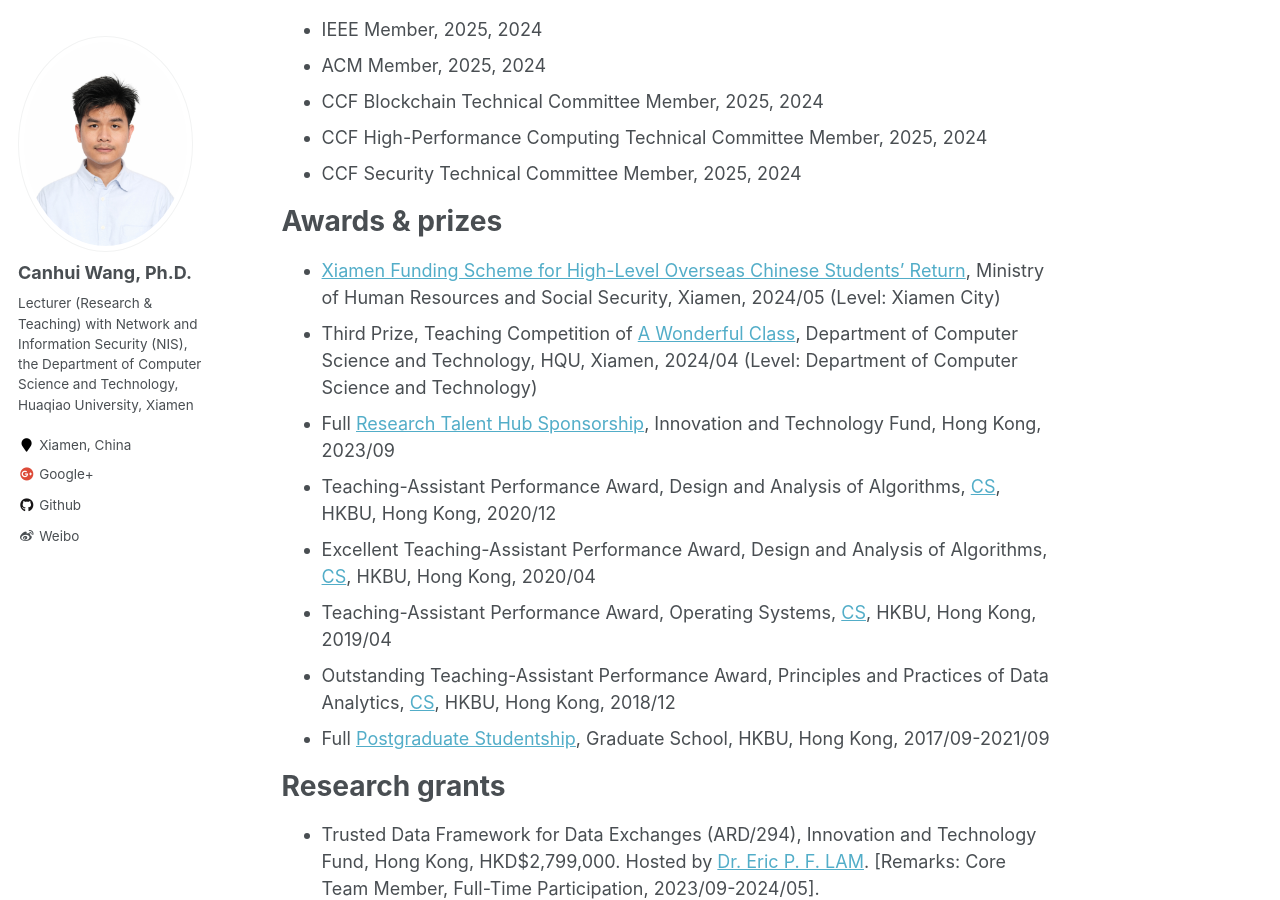
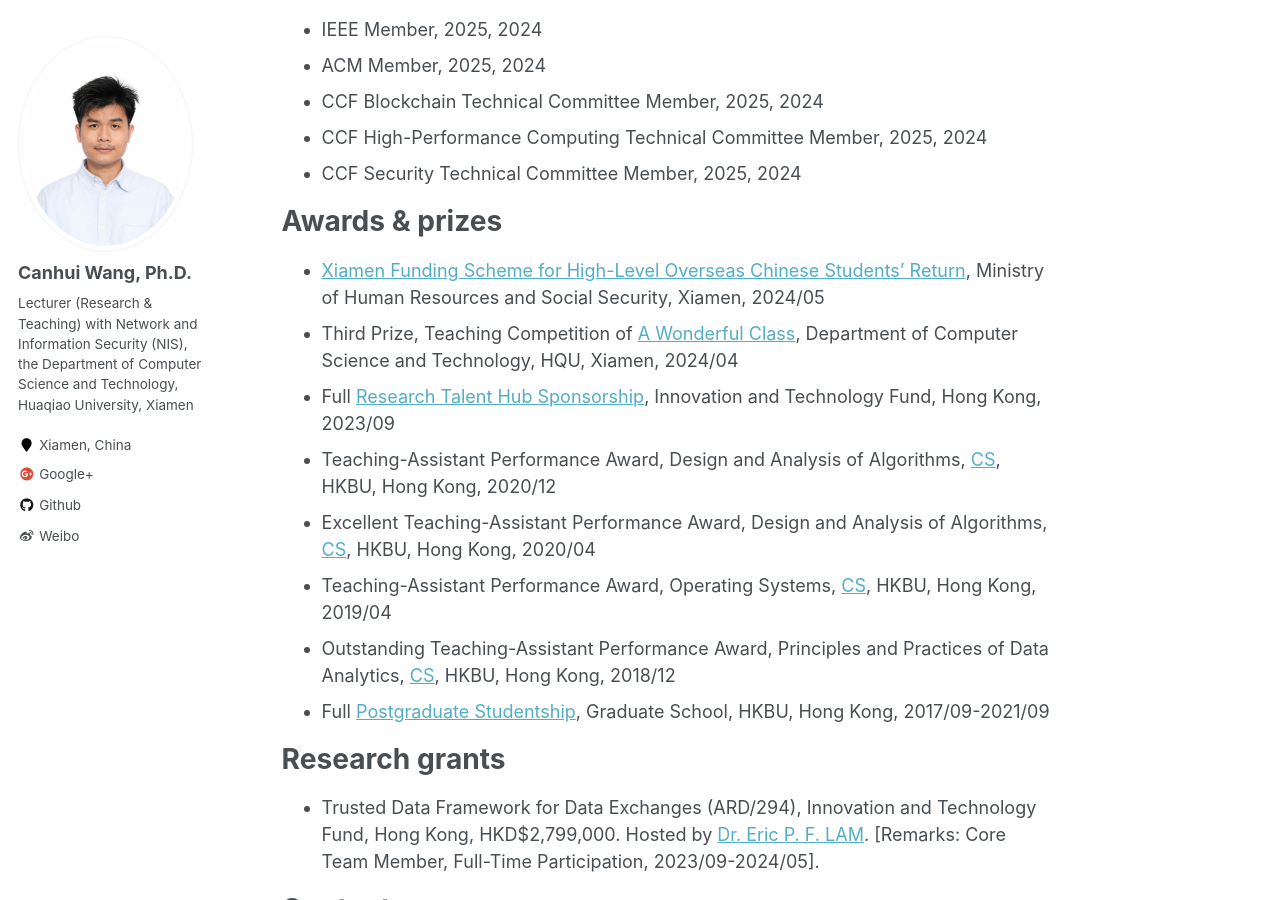
Before and after one commit to Canhui/canhui.github.io, a Jekyll site: the page built from _pages/about.md, in a window 1280 px wide and 900 px high, scrolled down 2151 px. Built offline with Jekyll 4.4.1, drawn with Linux system fonts in a browser that asks for light colours.

Commit message:
Update about.md

```diff
--- a/_pages/about.md
+++ b/_pages/about.md
@@ -63,15 +63,14 @@ Professional service
 
 Awards & prizes
 ======
-* [Xiamen Funding Scheme for High-Level Overseas Chinese Students' Return](http://hrss.xm.gov.cn), Ministry of Human Resources and Social Security, Xiamen, 2024/05 (Level: Xiamen City)
-* Third Prize, Teaching Competition of [A Wonderful Class](https://jsfz.hqu.edu.cn/info/1035/5114.htm), Department of Computer Science and Technology, HQU, Xiamen, 2024/04 (Level: Department of Computer Science and Technology)
+* [Xiamen Funding Scheme for High-Level Overseas Chinese Students' Return](http://hrss.xm.gov.cn), Ministry of Human Resources and Social Security, Xiamen, 2024/05
+* Third Prize, Teaching Competition of [A Wonderful Class](https://jsfz.hqu.edu.cn/info/1035/5114.htm), Department of Computer Science and Technology, HQU, Xiamen, 2024/04
 * Full [Research Talent Hub Sponsorship](https://www.itf.gov.hk/en/home/index.html), Innovation and Technology Fund, Hong Kong, 2023/09
 * Teaching-Assistant Performance Award, Design and Analysis of Algorithms, [CS](https://www.comp.hkbu.edu.hk/v1/), HKBU, Hong Kong, 2020/12
 * Excellent Teaching-Assistant Performance Award, Design and Analysis of Algorithms, [CS](https://www.comp.hkbu.edu.hk/v1/), HKBU, Hong Kong, 2020/04
 * Teaching-Assistant Performance Award, Operating Systems, [CS](https://www.comp.hkbu.edu.hk/v1/), HKBU, Hong Kong, 2019/04
 * Outstanding Teaching-Assistant Performance Award, Principles and Practices of Data Analytics, [CS](https://www.comp.hkbu.edu.hk/v1/), HKBU, Hong Kong, 2018/12
 * Full [Postgraduate Studentship](https://gs.hkbu.edu.hk/), Graduate School, HKBU, Hong Kong, 2017/09-2021/09
-
 
 Research grants
 ======
```
